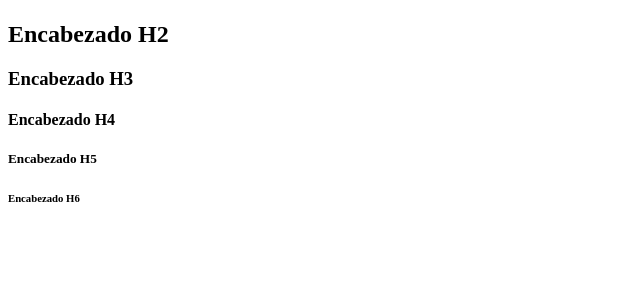
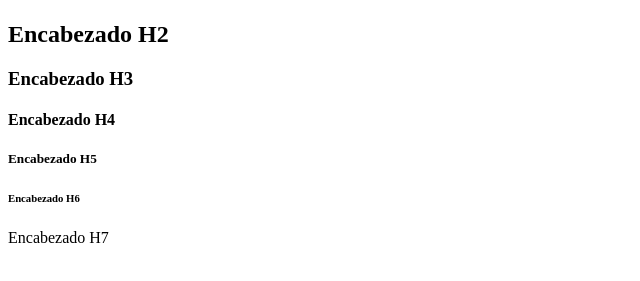
Before and after one commit to jgabari/2020-2021-CSAAI-Practicas, a plain HTML site: page P1/S2/encabezados.html in a window 1280 px wide. Shown: the part 59-340 px from the top of the page, without its empty margins (0-640 px from the left). Drawn offline with Linux system fonts and the light colour scheme.

Commit message:
etiqueta inventada

```diff
--- a/P1/S2/encabezados.html
+++ b/P1/S2/encabezados.html
@@ -13,5 +13,7 @@
     <h4>Encabezado H4</h4>
     <h5>Encabezado H5</h5>
     <h6>Encabezado H6</h6>
+
+    <h7>Encabezado H7</h7>
 </body>
 </html>
```
